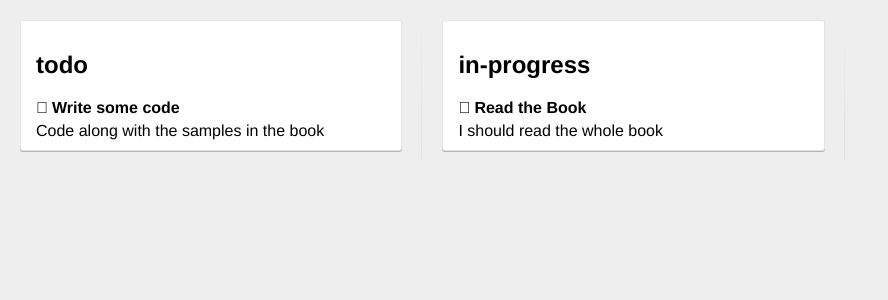
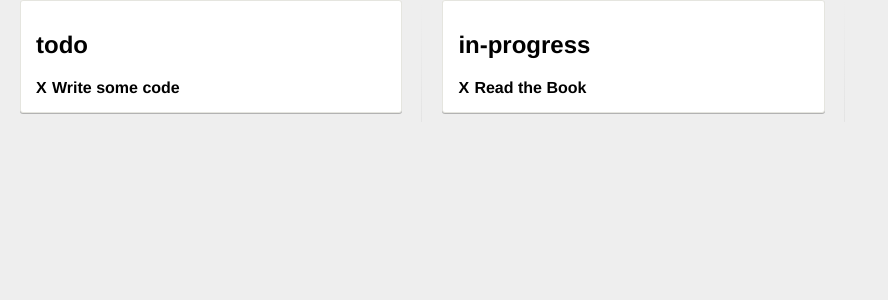
Before and after one commit to ihornorkin/kanban, a React (Create React App) app: page / in a window 1280 px wide. Shown: the top 300 px of the page, without its empty margins (0-888 px from the left). Built offline with nearby package versions, Linux system fonts and the light colour scheme; the HTML template or start-up script is replaced by a standard one.

Commit message:
error arrow function

```diff
--- a/src/App.js
+++ b/src/App.js
@@ -6,31 +6,21 @@ let cardsList = [
     {
         id: 1,
         title: "Read the Book",
-        description: "I should read the whole book",
+        description: "I should read the **whole** book",
+        color: '#BD8D31',
         status: "in-progress",
         tasks: []
     },
     {
         id: 2,
         title: "Write some code",
-        description: "Code along with the samples in the book",
+        description: "Code along with the samples in the book. The complete source can be found at [github](https://github.com/pro-react)",
+        color: '#3A7E28',
         status: "todo",
         tasks: [
-            {
-                id: 1,
-                name: "ContactList Example",
-                done: true
-            },
-            {
-                id: 2,
-                name: "Kanban Example",
-                done: false
-            },
-            {
-                id: 3,
-                name: "My own experiments",
-                done: false
-            }
+            { id: 1, name: "ContactList Example", done: true},
+            { id: 2, name: "Kanban Example",      done: false},
+            { id: 3, name: "My own experiments",  done: false}
         ]
     }
 ];
--- a/src/components/Card.js
+++ b/src/components/Card.js
@@ -2,15 +2,42 @@ import React, {Component} from 'react';
 import CheckList from './CheckList';
 
 class Card extends Component {
+	constructor(props) {
+	  super(props);
+
+	  this.state = {
+	  	showDetails: false
+	  };
+	}
+
+	toggleDetails() {
+		this.setState({showDetails: !this.state.showDetails})
+	}
+
 	render() {
+		let cardDetails;
+		let sideColor = {
+			position: 'absolute',
+			zIndex: -1,
+        	top: 0,
+        	bottom: 0,
+        	left: 0,
+			width: 7,
+			backgroundColor: this.props.color
+		}
+		if (this.state.showDetails) {
+			cardDetails = (
+					<div className={this.state.showDetails ? "card__title card__title--is-open" : "card__title"}>
+						{this.props.description}
+						<CheckList cardId={this.props.id} tasks={this.props.tasks} />
+					</div>
+				);
+		}
 		return (
-			<div className="card">
+			<div className="card" onClick={this.toggleDetails.bind(this)}>
 				<h2>{this.props.status}</h2>
 				<div className="card__title">{this.props.title}</div>
-				<div className="card__details">
-					{this.props.description}
-					<CheckList cardId={this.props.id} tasks={this.props.tasks}/>
-				</div>
+				{cardDetails}
 			</div>
 			)
 	}
--- a/src/components/CheckList.js
+++ b/src/components/CheckList.js
@@ -3,17 +3,19 @@ import React, {Component} from 'react';
 class CheckList extends Component {
 	render() {
 
+		console.log(this.props.tasks);
+
 		let tasks = this.props.tasks.map((task) => {
 			<li className="checklist__task">
 				<input type="checkbox" defaultChecked={task.done} />
-				{task.name}
+				{tasks}
 				<a href="#" className="checklist__task--remove" />
 			</li>
 			});
 
 		return (
 			<div className="checklist">
-				<ul>{tasks}</ul>
+				<ul>{tasks}{1+1}</ul>
 			</div>
 			)
 	}
--- a/src/components/KanbanBoard.js
+++ b/src/components/KanbanBoard.js
@@ -5,9 +5,9 @@ class KanbanBoard extends Component {
 	render() {
 		return (
 			<div className="app">
-				<List id='todo' cards={this.props.cards.filter((card) => card.status === "todo")}/>
+				<List id='todo' cards={this.props.cards.filter((card) => card.status === "todo")} />
 				<List id='in-progress' cards={this.props.cards.filter((card) => card.status === "in-progress")} />
-				<List id='done' cards={this.props.cards.filter((card) => card.status === "done")}/>
+				<List id='done' cards={this.props.cards.filter((card) => card.status === "done")} />
 			</div>
 			)
 	}
--- a/src/components/List.js
+++ b/src/components/List.js
@@ -9,12 +9,12 @@ class List extends Component {
 						 title={card.title}
 						 description={card.description}
 						 tasks={card.tasks}
-						 status={card.status} />
+						 status={card.status}
+						 color={card.color} />
 		});
 
 		return (
 			<div className="list">
-				<h2>{this.props.cards.status}</h2>
 				{cards}
 			</div>
 			)
--- a/src/index.css
+++ b/src/index.css
@@ -62,10 +62,10 @@ ul {
 .card__title:before {
     display: inline-block;
     width: 1em;
-    content: '';
+    content: 'X';
 }
 .card__title--is-open:before {
-    content: '';
+    content: 'O';
 }
 .checklist__task:first-child {
     margin-top: 10px;
```
